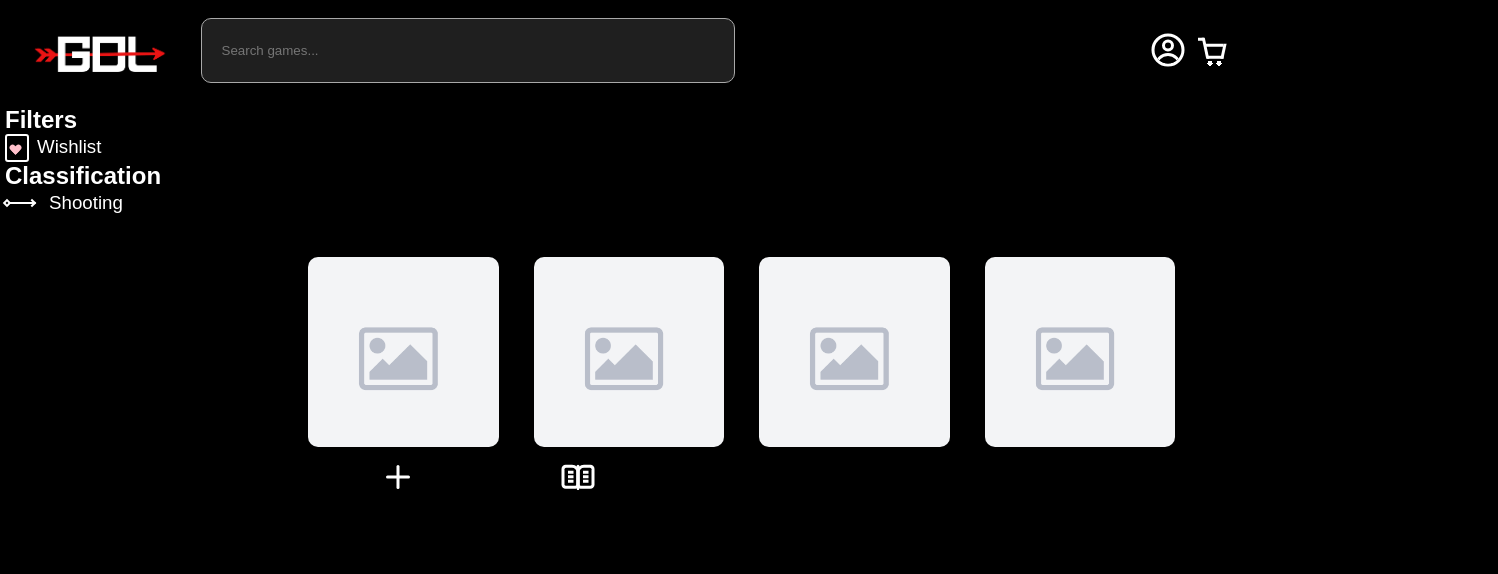
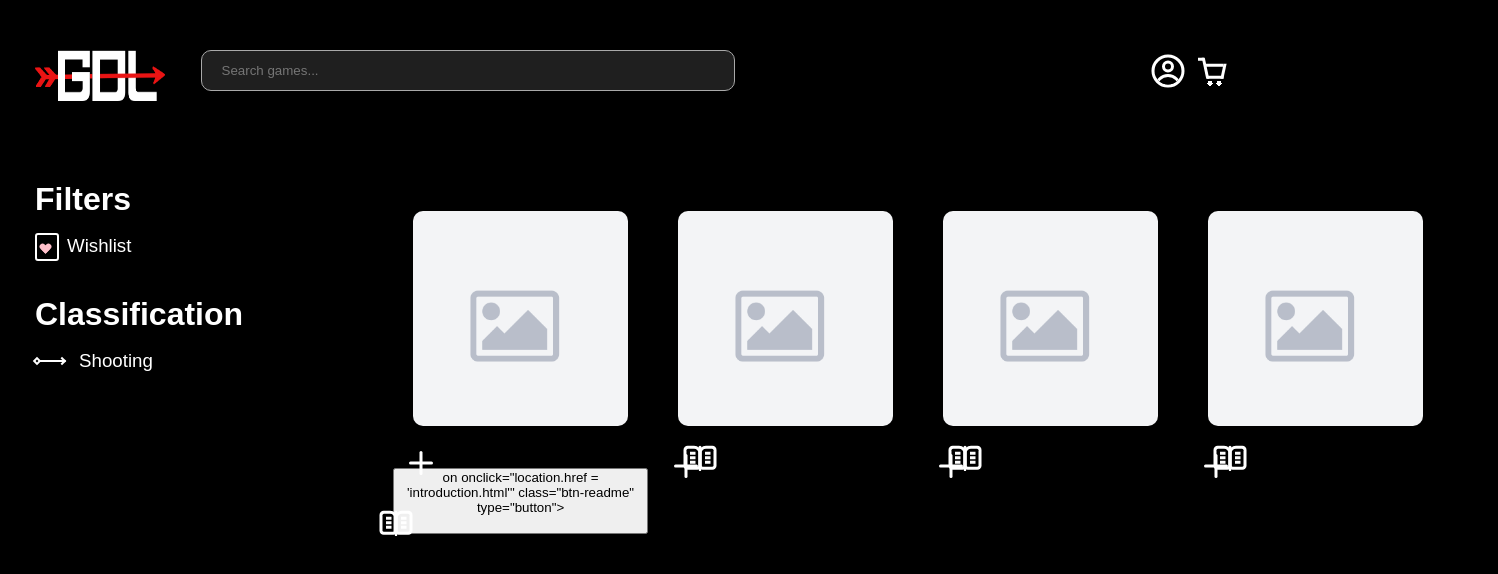
Before and after one commit to ggjj321/GOL, a website: page gol-frontend/cart_page/homepage2.html in a window 1280 px wide. Shown: the whole page, 1498 px wide, since content can reach past the window. Drawn offline with Linux system fonts and the light colour scheme; files that its build step writes are made by us from their sources.

Commit message:
almost okay

```diff
--- a/gol-frontend/cart_page/css/homepage.css
+++ b/gol-frontend/cart_page/css/homepage.css
@@ -32,6 +32,15 @@
     background-color: rgb(31, 31, 31);
     color: white;
 }
+
+input[type=text] {
+    width: 50%;
+    padding: 12px 20px;
+    margin: 40px 0;
+    box-sizing: border-box;
+    border-radius: 10px;
+    border: 1px solid darkgrey;
+  }
 
 .login{
     border: 0;
@@ -147,7 +156,214 @@
     transform: skew(-12deg)
   }
 
+.down{
+    display: flex;
+}
+
+.left-sidebar{
+    width: 300px;
+    display: flex;
+    flex-direction: column;
+
+}
+
 .filters{
+    margin: 30px 30px 15px 25px;
     font-weight:bold;
+    font-size: xx-large;
     color:white
 }
+
+.gg-card-hearts {
+    margin: 0px 30px 15px 25px;
+    box-sizing: border-box;
+    position: relative;
+    display: flex;
+    transform: scale(var(--ggs,1));
+    width: 24px;
+    height: 28px;
+    border: 2px solid white;
+    border-radius: 3px
+}
+
+.gg-card-hearts::after,
+.gg-card-hearts::before {
+    content: "";
+    display: block;
+    box-sizing: border-box;
+    position: absolute;
+    width: 6px;
+    height: 10px;
+    background: pink;
+    border-top-left-radius: 16px;
+    border-top-right-radius: 16px;
+    transform: rotate(45deg);
+    left: 7px;
+    top: 8px;
+}
+
+.gg-card-hearts::after {
+    transform: rotate(-45deg);
+    left: 4px
+}
+
+.classification{
+    margin: 20px 30px 15px 25px;
+    font-weight:bold;
+    font-size: xx-large;
+    color:white
+}
+
+.gg-arrow-long-right-r {
+    margin: 0px 30px 15px 25px;
+    box-sizing: border-box;
+    position: relative;
+    display: block;
+    transform: scale(var(--ggs,1));
+    border-top: 2px solid transparent;
+    border-bottom: 2px solid transparent;
+    border-left: 4px solid transparent;
+    box-shadow: inset 0 0 0 2px;
+    width: 24px;
+    height: 6px;
+    color: white ;
+}
+
+.gg-arrow-long-right-r::after,
+.gg-arrow-long-right-r::before {
+    content: "";
+    display: block;
+    box-sizing: border-box;
+    position: absolute
+}
+
+.gg-arrow-long-right-r::after {
+    width: 6px;
+    height: 6px;
+    border-top: 2px solid;
+    border-right: 2px solid;
+    transform: rotate(45deg);
+    right: 0;
+    bottom: -2px
+}
+
+.gg-arrow-long-right-r::before {
+    width: 6px;
+    height: 6px;
+    border: 2px solid;
+    transform: rotate(45deg);
+    left: -5px;
+    bottom: -2px
+}
+
+.main-widget{
+    display: flex;
+}
+
+.review-photo{
+    display: flex;
+    margin: 30px 40px 0 100px;
+}
+
+.review{
+    width: 215px;
+    height: 215px;
+    border-radius: 10px;
+    margin: 20px;
+}
+
+.review:hover{
+    transform: scale(1.05)
+}
+
+.btn-plus{
+    position: relative;
+    border: 0;
+    margin: 10px 0 0 20px;
+    cursor: pointer;
+}
+
+.gg-math-plus,
+.gg-math-plus::after {
+  display: block;
+  box-sizing: border-box;
+  background: currentColor;
+  border-radius: 10px;
+  color: white;
+  --ggs:1.5;
+}
+
+.gg-math-plus {
+  margin-top: -2px;
+  position: relative;
+  transform: scale(var(--ggs,1));
+  width: 16px;
+  height: 2px
+}
+
+.gg-math-plus:hover{
+
+}
+
+.gg-math-plus::after {
+  content: "";
+  position: absolute;
+  width: 2px;
+  height: 16px;
+  top: -7px;
+  left: 7px
+}
+
+.btn-readme{
+  position: relative;
+  border: 0;
+  margin: 0;
+  cursor: pointer;
+}
+
+.gg-readme {
+  display: block;
+  position: relative;
+  box-sizing: border-box;
+  transform: scale(var(--ggs,1));
+  width: 2px;
+  height: 17px;
+  border-bottom: 4px solid;
+  border-radius: 4px;
+  color: white;
+  --ggs:1.5;
+  background-color: currentColor;
+  }
+
+.gg-readme::after,
+.gg-readme::before {
+    content: "";
+    display: block;
+    position: absolute;
+    box-sizing: border-box;
+    width: 8px;
+    height: 12px;
+    box-shadow: 0 0 0 2px;
+    border-radius: 1px;
+    bottom: -1px;
+    background:
+    linear-gradient(to left,
+    currentColor 4px,transparent 0)
+    no-repeat center 5px/4px 2px,
+    linear-gradient(to left,
+    currentColor 4px,transparent 0)
+    no-repeat center 2px/4px 2px,
+    linear-gradient(to left,
+    currentColor 4px,transparent 0)
+    no-repeat center 8px/4px 2px
+}
+
+.gg-readme::before {
+    border-top-right-radius: 3px;
+    left: -8px
+}
+
+.gg-readme::after {
+    border-top-left-radius: 3px;
+    right: -8px
+}
--- a/gol-frontend/cart_page/css/side-bar.css
+++ b/gol-frontend/cart_page/css/side-bar.css
@@ -127,33 +127,33 @@ width: 18px;
 height: 18px
 }  */
 
-.review{
+/* .review{
 border-radius: 10px;
 }
 
 .review:hover{
   transform: scale(1.05)
-}
+} */
 
-.btn-plus{
+/* .btn-plus{
   position: relative;
   left: 380px;
   top: 240px;
   border: 0;
   margin: 0;
   cursor: pointer;
-}
+} */
 
-input[type=text] {
+/* input[type=text] {
   width: 50%;
   padding: 12px 20px;
   margin: 8px 0;
   box-sizing: border-box;
   border-radius: 10px;
   border: 1px solid darkgrey;
-}
+} */
 
-.gg-math-plus,
+/* .gg-math-plus,
 .gg-math-plus::after {
   display: block;
   box-sizing: border-box;
@@ -238,9 +238,9 @@ input[type=text] {
   .gg-readme::after {
   border-top-left-radius: 3px;
   right: -8px
-  }
+  }  */
 
-.gg-card-hearts {
+/* .gg-card-hearts {
   box-sizing: border-box;
   position: relative;
   display: block;
@@ -271,9 +271,9 @@ input[type=text] {
   .gg-card-hearts::after {
   transform: rotate(-45deg);
   left: 4px
-  }
+  }  */
 
-  .gg-arrow-long-right-r {
+  /* .gg-arrow-long-right-r {
   box-sizing: border-box;
   position: relative;
   display: block;
@@ -312,7 +312,7 @@ input[type=text] {
   transform: rotate(45deg);
   left: -5px;
   bottom: -2px
-  }
+  }  */
 
 .navigation {
   position: relative;
--- a/gol-frontend/cart_page/homepage2.html
+++ b/gol-frontend/cart_page/homepage2.html
@@ -31,7 +31,9 @@
         </div>
     </div>
 
-    <div class = "left_sidebar">
+    <div class = "down">
+
+        <div class = "left-sidebar">
 
             <h2 class="filters">Filters</h2>
             <i class="gg-card-hearts">
@@ -39,7 +41,7 @@
                     <h3 style="font-style:normal; font-weight:normal; padding-left:30px; color:white;">Wishlist</h3>
                 </a>
             </i>
-        <h2 style="font-style:normal; font-weight:bold; color:white">Classification</h2>
+            <h2 class="classification" style="font-style:normal; font-weight:bold; color:white">Classification</h2>
             <i class="gg-arrow-long-right-r" style="width: 30px; margin-top:10px">
                 <a href="#" style="text-decoration:none;">
                 <h3 style=" font-style:normal; font-weight:normal; padding-left:40px; margin-top:-10px; color:white ;">Shooting
@@ -49,15 +51,31 @@
         </div>
 
         <div class = "main_widget">
+
+            <div class = "review-photo">
                 <div>
+                    <img class="review" src="img/0.png">
                     <button class="btn-plus" type="button"><i class="gg-math-plus"></i></button>
-            <button onclick="location.href = 'introduction.html'" class="btn-readme" type="button"><i
-                class="gg-readme"></i></button>
+                    <button>on onclick="location.href = 'introduction.html'" class="btn-readme" type="button"><i class="gg-readme"></i></button>
                 </div>
-          <img class="review" src="img/0.png" style="float:right; margin:10px 100px 10px 15px; width:15%;">
-          <img class="review" src="img/0.png" style="float:right; margin:10px 20px 10px 15px; width:15%">
-          <img class="review" src="img/0.png" style="float:right; margin:10px 20px 10px 15px; width:15%;">
-          <img class="review" src="img/0.png" style="float:right; margin:10px 20px 10px 15px; width:15%;">
+                <div>
+                    <img class="review" src="img/0.png">
+                    <button class="btn-plus" type="button"><i class="gg-math-plus"></i></button>
+                    <button onclick="location.href = 'introduction.html'" class="btn-readme" type="button"><i class="gg-readme"></i></button>
+                </div>
+                <div>
+                    <img class="review" src="img/0.png">
+                    <button class="btn-plus" type="button"><i class="gg-math-plus"></i></button>
+                    <button onclick="location.href = 'introduction.html'" class="btn-readme" type="button"><i class="gg-readme"></i></button>
+                </div>
+                <div>
+                    <img class="review" src="img/0.png">
+                    <button class="btn-plus" type="button"><i class="gg-math-plus"></i></button>
+                    <button onclick="location.href = 'introduction.html'" class="btn-readme" type="button"><i class="gg-readme"></i></button>
+                </div>
+            </div>
+
+        </div>
 
     </div>
 
```
Lines whose indentation alone changed are shown as unchanged.
